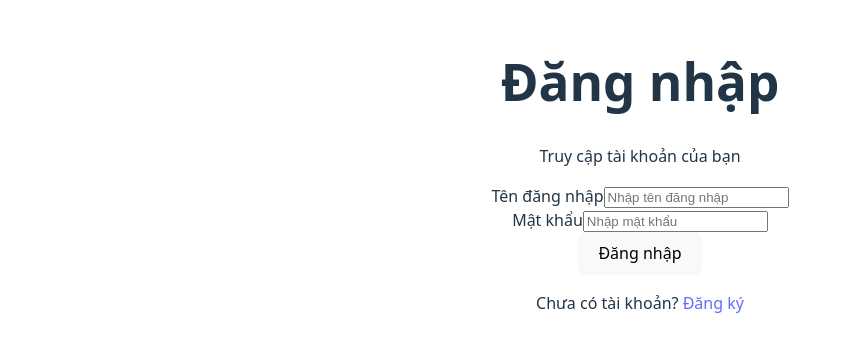
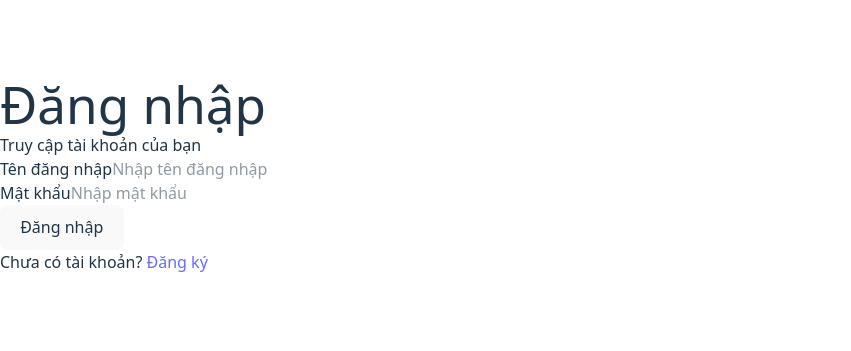
Before and after one commit to frankkintama/QR_scan, a React app in the folder frontend/: page /login in a window 1280 px wide. Shown: the part 225-576 px from the top of the page, without its empty margins (0-851 px from the left). Built offline with nearby package versions, Linux system fonts and the light colour scheme; no server answers; the HTML template or start-up script is replaced by a standard one.

Commit message:
Update App.css

```diff
--- a/frontend/src/App.css
+++ b/frontend/src/App.css
@@ -1,9 +1,12 @@
+@import "tailwindcss";
+
 #root {
-  max-width: 1280px;
-  margin: 0 auto;
-  padding: 2rem;
-  text-align: center;
+  width: 100%;
+  height: 100%;
+  margin: 0;
+  padding: 0;
 }
+
 
 .form {
   display: flex;
```
